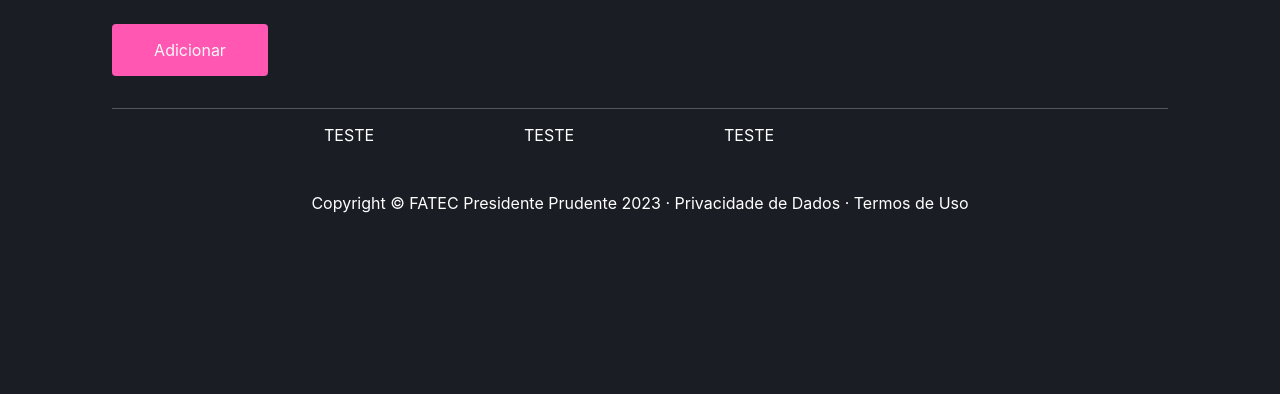
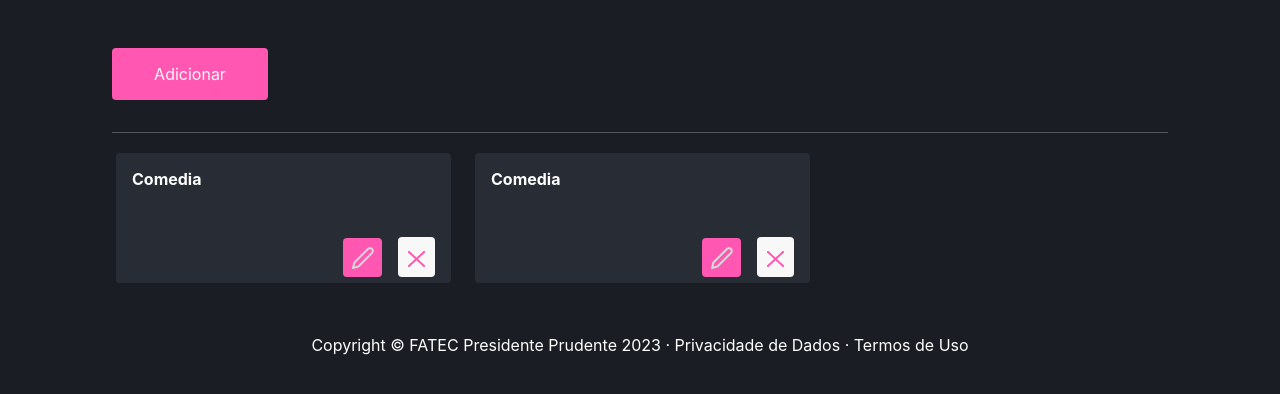
Before and after one commit to felipegarcao/projeto_php, a PHP site: page /category in a window 1280 px wide. Shown: the part 80-474 px from the top of the page. Run offline with PHP 8.4, Linux system fonts and the light colour scheme; data comes from the database, SQL or seed files in the repository.

Commit message:
categories

```diff
--- a/App/Views/category/index.php
+++ b/App/Views/category/index.php
@@ -1,13 +1,13 @@
 <div class="container">
     <div class="row">
         <br />
-        <div class="col-md-2 mt-4">
+        <div class="col-md-2 mt-5">
             <a href="http://<?php echo APP_HOST; ?>/category/cadastro" class="buttonSubmit"><span class="glyphicon glyphicon-plus" aria-hidden="true"></span> Adicionar</a>
         </div>
         <div class="col-md-12">
             <hr>
 
-            <?php if($Sessao::retornaMensagem()){ ?>
+            <?php if ($Sessao::retornaMensagem()) { ?>
                 <div class="alert alert-warning" role="alert">
                     <a href="" class="close" data-dismiss="alert" aria-label="close">&times;</a>
                     <?= $Sessao::retornaMensagem() ?>
@@ -15,17 +15,34 @@
                 </div>
             <?php } ?>
 
-            <?php if(!count($viewVar['listCategory'])){ ?>
+            <?php if (!count($viewVar['listCategory'])) { ?>
                 <div class="alert alert-info" role="alert">Nenhum fornecedor encontrado</div>
             <?php } else { ?>
 
-                <div class="row mx-auto">
-                <div class="col-md-3" style="width: 200px;">
+                <div class="containerCategory">
+                    <div class="col-md-3 m-1 card-category">
+                        <strong>Comedia</strong>
+                        <div class="d-flex justify-content-end gap-3 align-items-end mt-5">
+                            <a href="" class="editar">
+                                <img src="http://<?php echo APP_HOST; ?>/public/icons/pencil.png" alt="editar" />
+                            </a>
+                            <a href="" class="excluir">
+                                <img src="http://<?php echo APP_HOST; ?>/public/icons/x.png" alt="apagar" />
+                            </a>
+                        </div>
+                    </div>
+                    <div class="col-md-3 m-1 card-category">
+                        <strong>Comedia</strong>
+                        <div class="d-flex justify-content-end gap-3 align-items-end mt-5">
+                            <a href="" class="editar">
+                                <img src="http://<?php echo APP_HOST; ?>/public/icons/pencil.png" alt="editar" />
+                            </a>
+                            <a href="" class="excluir">
+                                <img src="http://<?php echo APP_HOST; ?>/public/icons/x.png" alt="apagar" />
+                            </a>
+                        </div>
+                    </div>
 
-                </div>
-                <div class="col-md-3" style="width: 200px;">TESTE</div>
-                <div class="col-md-3" style="width: 200px;">TESTE</div>
-                <div class="col-md-3" style="width: 200px;">TESTE</div>
                 </div>
 
 
@@ -36,7 +53,7 @@
                             <td class="info">Nome</td>
                             <td class="info text-center">Ação</td>
                         </tr>
-                        <?php foreach($viewVar['listCategory'] as $category) { ?>
+                        <?php foreach ($viewVar['listCategory'] as $category) { ?>
                             <tr>
                                 <td><?= $category->getName() ?></td>
                                 <td style="width:15%">
--- a/App/Views/layouts/menu.php
+++ b/App/Views/layouts/menu.php
@@ -29,6 +29,11 @@
             Solicitações
           </a>
 
+          <a class="popover-item" href="http://<?php echo APP_HOST; ?>/category/index">
+            Categorias
+          </a>
+
+
 
           <a class="popover-item" href="">Sair</a>
 
--- a/public/css/style.css
+++ b/public/css/style.css
@@ -557,11 +557,11 @@ html {
   }
 
   .actions button.aceito {
-    background: #22C55E;
+    background: #FF57B2;
   }
 
   .actions button.negado {
-    background: #D73035;
+    background: #F8F8F8;
   }
 
 
@@ -675,3 +675,35 @@ html {
   align-items: center;
   gap: 0.5rem;
 }
+
+
+/* Container Category */
+
+.containerCategory {
+  display: grid;
+  grid-template-columns: repeat(3, 1fr);
+  gap: 1rem;
+}
+
+
+.card-category {
+  padding: 1rem;
+  border-radius: 4px;
+  background-color: #282C34;
+  width: 335px;
+  height: 130px;
+}
+
+.card-category a {
+  padding: 8px;
+  border-radius: 4px;
+}
+
+.card-category a.editar {
+  background-color: #FF57B2;
+}
+
+.card-category a.excluir {
+  background-color: #F8F8F8;
+  padding: 10px;
+}
```
Also changed, not shown: public/icons/pencil.png (added), public/icons/x.png.
